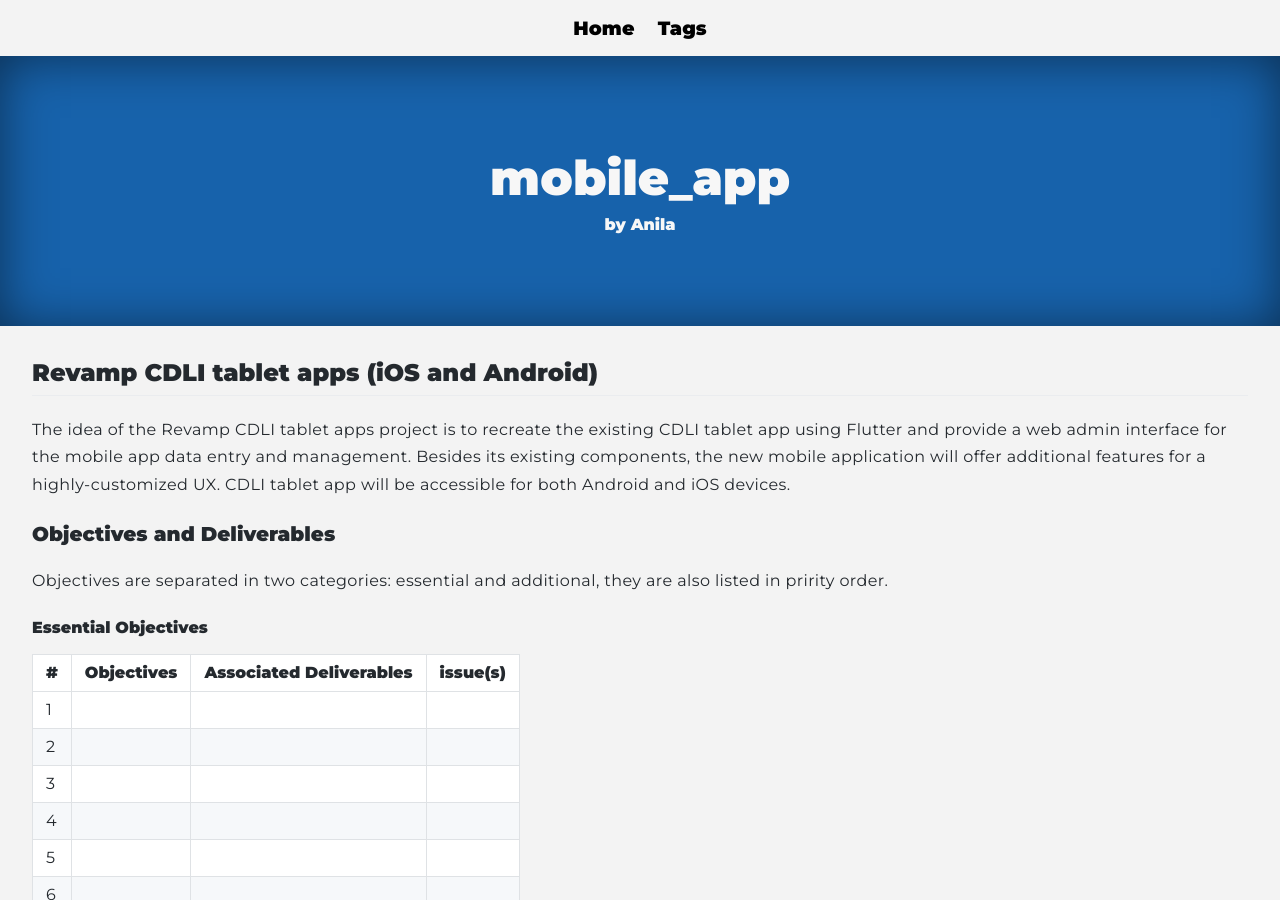
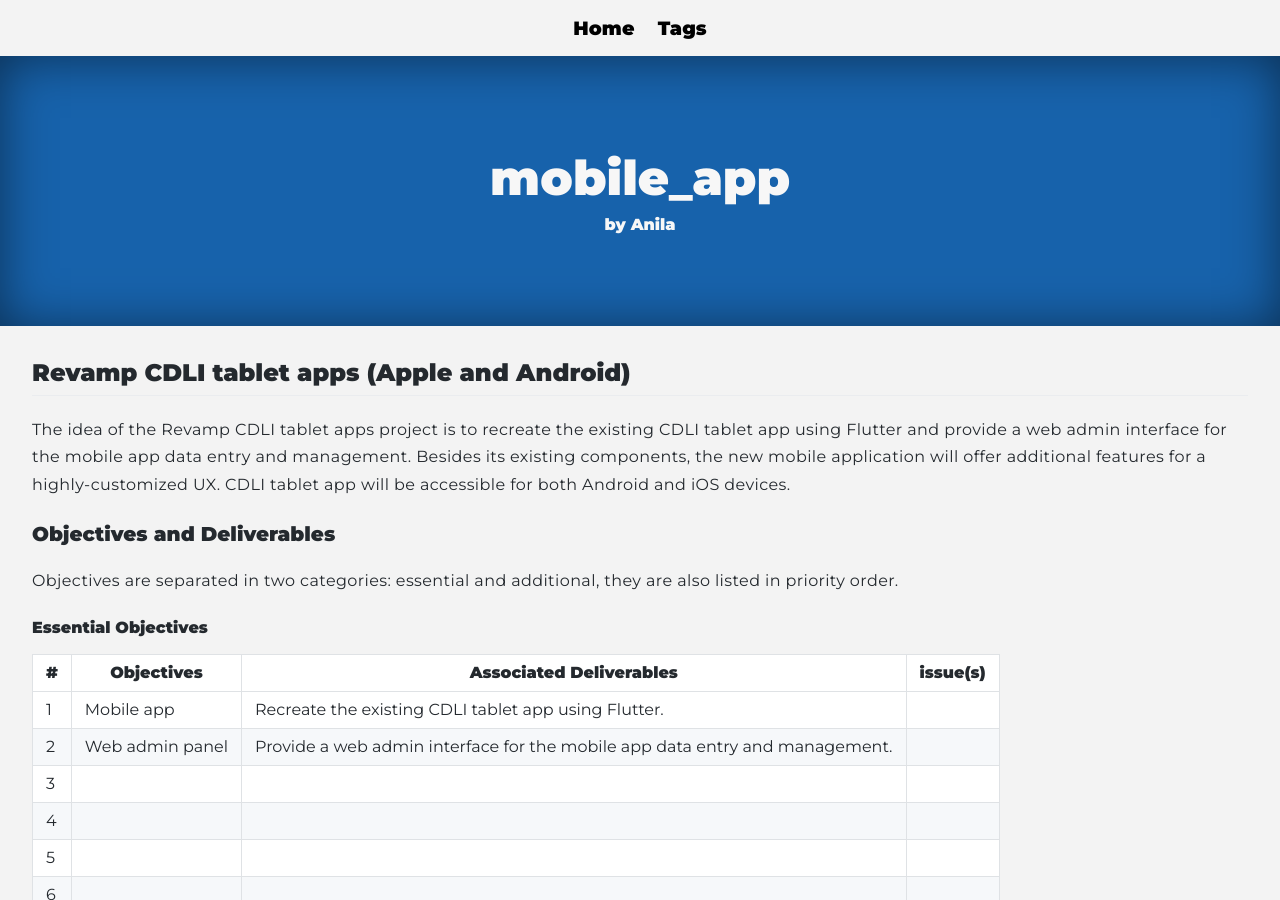
Before and after one commit to cdli-gh/blog, a Jekyll site: the page built from _blog/gsoc20/mobile_app/index.md, in a window 1280 px wide and 900 px high. Built offline with Jekyll 4.4.1, drawn with Linux system fonts in a browser that asks for light colours; some of the changed text lies outside the part shown.

Commit message:
Update index.md

```diff
--- a/_blog/gsoc20/mobile_app/index.md
+++ b/_blog/gsoc20/mobile_app/index.md
@@ -5,20 +5,20 @@
 tags: ["project","gsoc","gsoc2020","mobile_app","eval#1","week#2"]
 ---
 
-## Revamp CDLI tablet apps (iOS and Android)
+## Revamp CDLI tablet apps (Apple and Android)
 The idea of the Revamp CDLI tablet apps project is to recreate the existing CDLI tablet app
 using Flutter and provide a web admin interface for the mobile app data entry and management.
 Besides its existing components, the new mobile application will offer additional features for a
 highly-customized UX. CDLI tablet app will be accessible for both Android and iOS devices.
 
 ### Objectives and Deliverables
-Objectives are separated in two categories: essential and additional, they are also listed in pririty order.
+Objectives are separated in two categories: essential and additional, they are also listed in priority order.
 #### Essential Objectives
 
 |\#|Objectives|Associated Deliverables|issue(s)|
 |---	|---	|---	|---	|
-|1   	|   	|   	|   	|
-|2   	|   	|   	|   	|
+|1   	|Mobile app   	|Recreate the existing CDLI tablet app using Flutter.   	|   	|
+|2   	|Web admin panel   	|Provide a web admin interface for the mobile app data entry and management.   	|   	|
 |3   	|   	|   	|   	|
 |4   	|   	|   	|   	|
 |5   	|   	|   	|   	|
@@ -28,8 +28,8 @@
 
 |\#|Objectives|Associated Deliverables|issue(s)|
 |---	|---	|---	|---	|
-|1   	|   	|   	|   	|
-|2   	|   	|   	|   	|
+|1   	|Extra functionalities   	|Implement additional app features for a highly-customized UX.   	|   	|
+|2   	|Web entries   	|Display the entries in the web with the same functionalities as in the mobile app.   	|   	|
 |3   	|   	|   	|   	|
 |4   	|   	|   	|   	|
 |5   	|   	|   	|   	|
```
